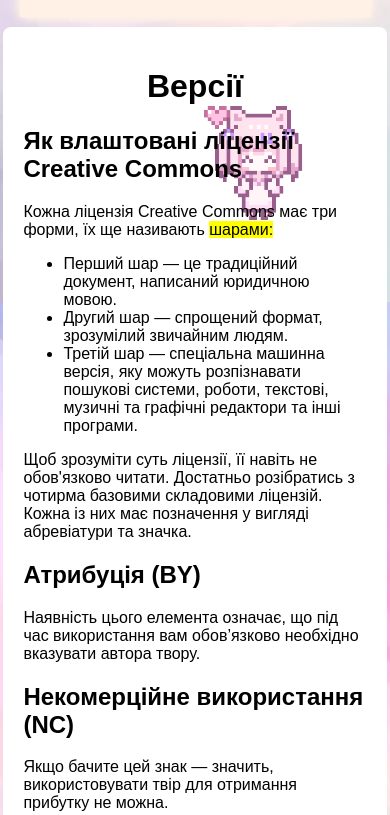
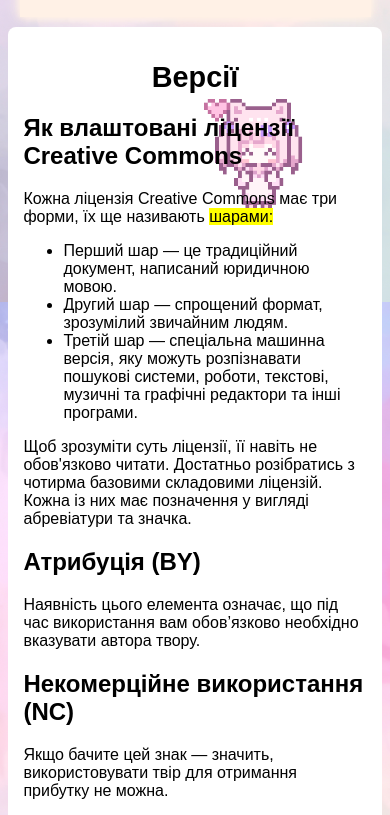
Before and after one commit to DanilPro3000/tasty-creative-commons, a plain HTML site: page versions.html in a window 390 px wide. Shown: the part 542-1357 px from the top of the page. Drawn offline with Linux system fonts and the light colour scheme.

Commit message:
android media fix

```diff
--- a/style.css
+++ b/style.css
@@ -4,6 +4,7 @@ body {
     display: flex;
     flex-direction: column;
     min-height: 100vh;
+	max-width: 100%;
 	background-color: white;
 	color: black;
 	background-image: url('Media/moreback-topaz.jfif');
@@ -83,6 +84,11 @@ aside > p {
 summary:hover {
     border-radius: 2px;
 	color: #b6b9ec;
+}
+iframe, video, img {
+    max-width: 100%;
+    height: auto;
+    display: block;
 }
 .container {
 	max-width: 88%;
@@ -211,4 +217,18 @@ summary:hover {
     .sidebar-button {
         display: block;
     }
+	.container {
+        width: 95%;
+        padding: 15px;
+    }
+    h1 {
+        font-size: 1.8rem;
+    }
+    p {
+        font-size: 1rem;
+    }
+    .arrow-up {
+        right: 10px;
+        bottom: 10px;
+    }
 }
```
